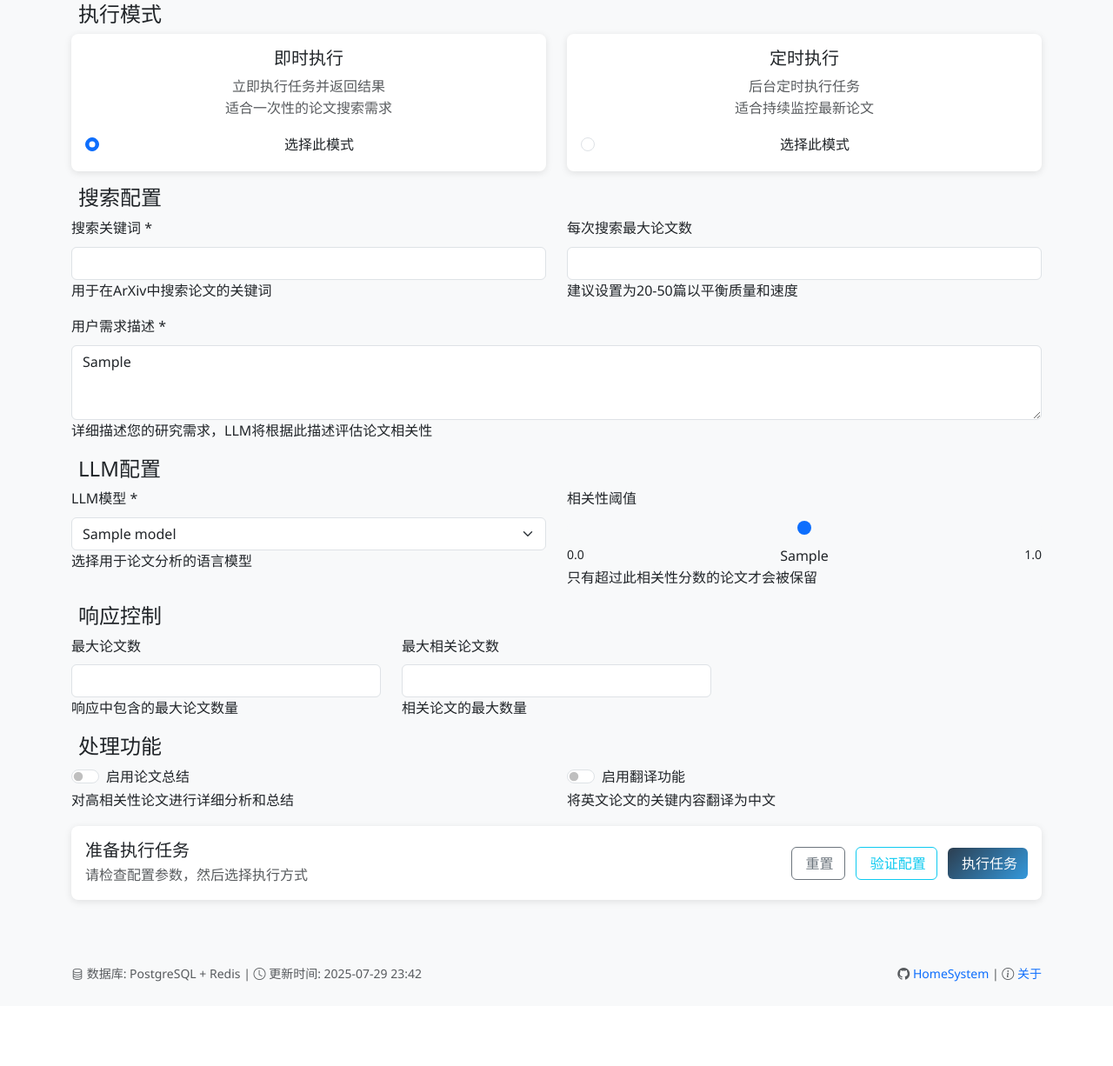
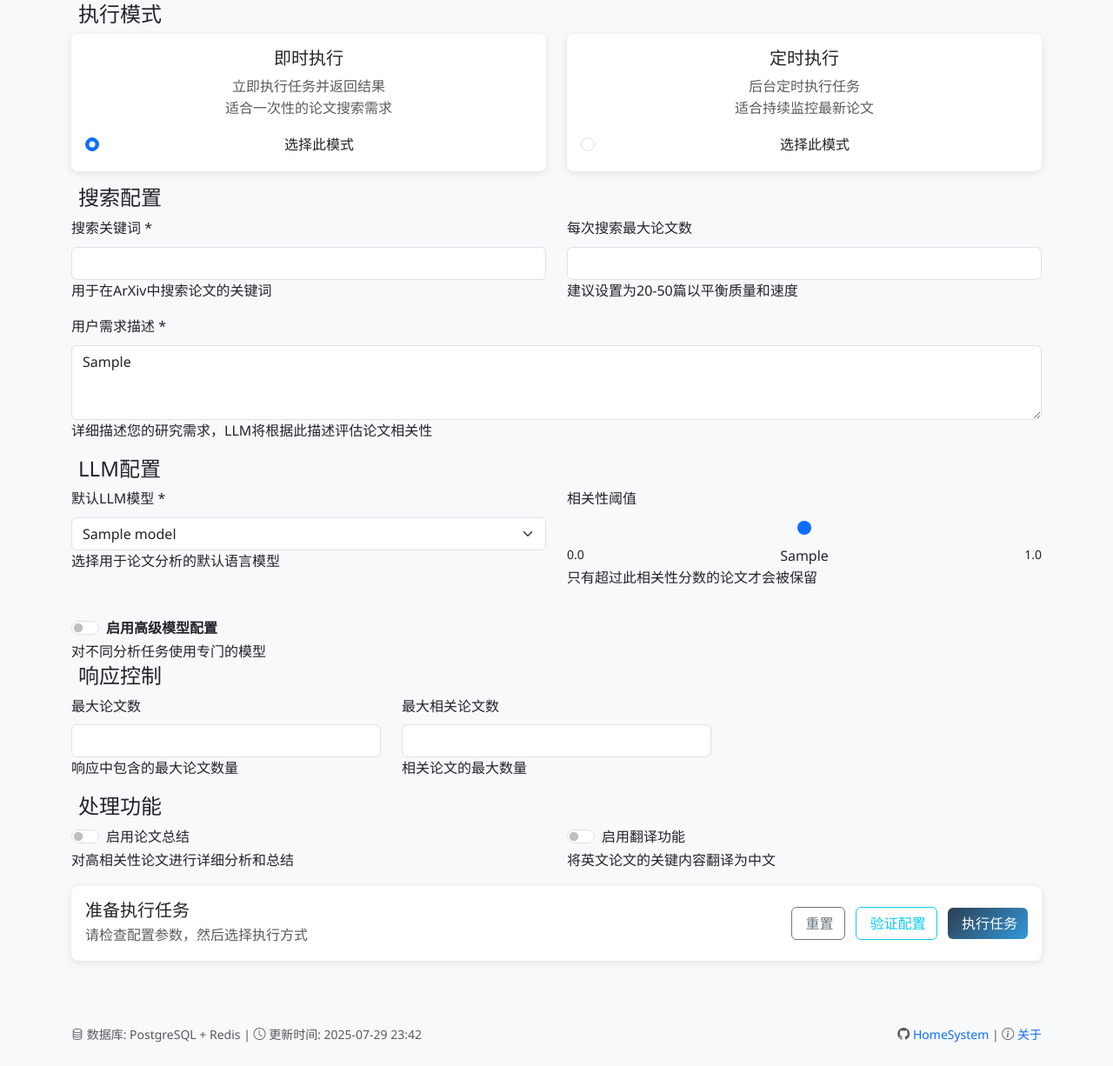
Before and after one commit to yangtao121/HomeSystem, a Flask app: template Web/PaperGather/templates/config.html in a window 1280 px wide. Shown: the part 203-1429 px from the top of the page at 87% size. Before the commit the page ends 1332 px from the top, so only its background shows below. Run offline with Flask 3, Linux system fonts and the light colour scheme; the template is opened without the code that fills it: most values are stand-ins (such as "Sample title", 1, 10 or a date in 2020); some libraries are stand-ins or nearby versions.

Commit message:
feat: Add advanced model configuration options for paper analysis in the UI and backend

```diff
--- a/Web/PaperGather/services/paper_service.py
+++ b/Web/PaperGather/services/paper_service.py
@@ -93,10 +93,10 @@ class PaperDataService:
     def get_recent_papers(self, limit: int = 10) -> List[Dict[str, Any]]:
         """获取最近添加的论文"""
         try:
-            papers = self.db_ops.get_all(
+            papers = self.db_ops.list_all(
                 ArxivPaperModel,
-                order_by="created_at DESC",
-                limit=limit
+                limit=limit,
+                order_by="created_at DESC"
             )
             return [self._paper_to_dict(paper) for paper in papers]
 
--- a/Web/PaperGather/templates/config.html
+++ b/Web/PaperGather/templates/config.html
@@ -157,7 +157,7 @@
         <h4><i class="fas fa-brain me-2"></i>LLM配置</h4>
         <div class="row">
             <div class="col-md-6 mb-3">
-                <label for="llm_model_name" class="form-label">LLM模型 *</label>
+                <label for="llm_model_name" class="form-label">默认LLM模型 *</label>
                 <select class="form-select" id="llm_model_name" name="llm_model_name" required>
                     {% for model in available_models %}
                     <option value="{{ model }}"
@@ -166,7 +166,7 @@
                     </option>
                     {% endfor %}
                 </select>
-                <div class="form-help">选择用于论文分析的语言模型</div>
+                <div class="form-help">选择用于论文分析的默认语言模型</div>
             </div>
             <div class="col-md-6 mb-3">
                 <label for="relevance_threshold" class="form-label">相关性阈值</label>
@@ -181,6 +181,72 @@
                     </div>
                 </div>
                 <div class="form-help">只有超过此相关性分数的论文才会被保留</div>
+            </div>
+        </div>
+
+        <!-- 高级模型配置 -->
+        <div class="mt-3">
+            <div class="form-check form-switch">
+                <input class="form-check-input" type="checkbox" id="enable_advanced_models">
+                <label class="form-check-label" for="enable_advanced_models">
+                    <strong>启用高级模型配置</strong>
+                </label>
+            </div>
+            <div class="form-help">对不同分析任务使用专门的模型</div>
+        </div>
+
+        <div id="advanced_models_section" class="mt-3" style="display: none;">
+            <div class="card">
+                <div class="card-body">
+                    <h6><i class="fas fa-cogs me-2"></i>专用模型配置</h6>
+                    <p class="text-muted small mb-3">为不同分析任务选择专门的模型。留空则使用默认模型。</p>
+
+                    <div class="row">
+                        <div class="col-md-6 mb-3">
+                            <label for="abstract_analysis_model" class="form-label">摘要分析模型</label>
+                            <select class="form-select" id="abstract_analysis_model" name="abstract_analysis_model">
+                                <option value="">使用默认模型</option>
+                                {% for model in available_models %}
+                                <option value="{{ model }}">{{ model }}</option>
+                                {% endfor %}
+                            </select>
+                            <div class="form-help">用于初步摘要相关性分析</div>
+                        </div>
+                        <div class="col-md-6 mb-3">
+                            <label for="full_paper_analysis_model" class="form-label">完整论文分析模型</label>
+                            <select class="form-select" id="full_paper_analysis_model" name="full_paper_analysis_model">
+                                <option value="">使用默认模型</option>
+                                {% for model in available_models %}
+                                <option value="{{ model }}">{{ model }}</option>
+                                {% endfor %}
+                            </select>
+                            <div class="form-help">用于完整论文深度分析</div>
+                        </div>
+                    </div>
+
+                    <div class="row">
+                        <div class="col-md-6 mb-3">
+                            <label for="translation_model" class="form-label">翻译模型</label>
+                            <select class="form-select" id="translation_model" name="translation_model">
+                                <option value="">使用默认模型</option>
+                                {% for model in available_models %}
+                                <option value="{{ model }}">{{ model }}</option>
+                                {% endfor %}
+                            </select>
+                            <div class="form-help">用于英文到中文翻译</div>
+                        </div>
+                        <div class="col-md-6 mb-3">
+                            <label for="paper_analysis_model" class="form-label">论文总结模型</label>
+                            <select class="form-select" id="paper_analysis_model" name="paper_analysis_model">
+                                <option value="">使用默认模型</option>
+                                {% for model in available_models %}
+                                <option value="{{ model }}">{{ model }}</option>
+                                {% endfor %}
+                            </select>
+                            <div class="form-help">用于结构化论文内容提取</div>
+                        </div>
+                    </div>
+                </div>
             </div>
         </div>
     </div>
@@ -339,6 +405,17 @@ $(document).ready(function() {
         }
     });
 
+    // 高级模型配置开关
+    $('#enable_advanced_models').change(function() {
+        if ($(this).is(':checked')) {
+            $('#advanced_models_section').show();
+        } else {
+            $('#advanced_models_section').hide();
+            // 清空高级配置选择
+            $('#abstract_analysis_model, #full_paper_analysis_model, #translation_model, #paper_analysis_model').val('');
+        }
+    });
+
     // 表单提交
     $('#taskConfigForm').submit(function(e) {
         e.preventDefault();
@@ -357,6 +434,15 @@ function resetForm() {
         $('input[name="execution_mode"]:checked').closest('.execution-mode-card').addClass('selected');
         $('#relevance_value').text($('#relevance_threshold').val());
         $('#summarization_value').text($('#summarization_threshold').val());
+
+        // 重置高级模型配置显示状态
+        $('#enable_advanced_models').prop('checked', false);
+        $('#advanced_models_section').hide();
+
+        // 重置其他开关状态
+        if (!$('#enable_paper_summarization').is(':checked')) {
+            $('#summarization_options').hide();
+        }
     }
 }
 
@@ -437,6 +523,15 @@ function getFormData() {
         formData['enable_translation'] = false;
     }
 
+    // 处理高级模型配置 - 空值转换为null，让后端使用默认模型
+    const advancedModelFields = ['abstract_analysis_model', 'full_paper_analysis_model',
+                                'translation_model', 'paper_analysis_model'];
+    for (const field of advancedModelFields) {
+        if (!formData[field] || formData[field] === '') {
+            formData[field] = null;
+        }
+    }
+
     return formData;
 }
 
```
Also changed, not shown: HomeSystem/graph/llm_factory.py (+14 -2 lines), HomeSystem/workflow/paper_gather_task/paper_gather_task.py (+6 -5 lines), Web/PaperGather/config.py (+5 -2 lines), Web/PaperGather/services/task_service.py (+6 -4 lines).
